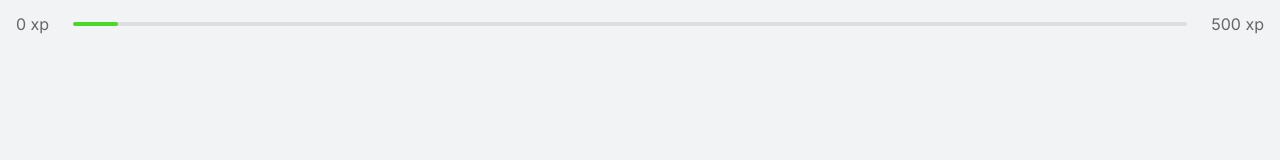
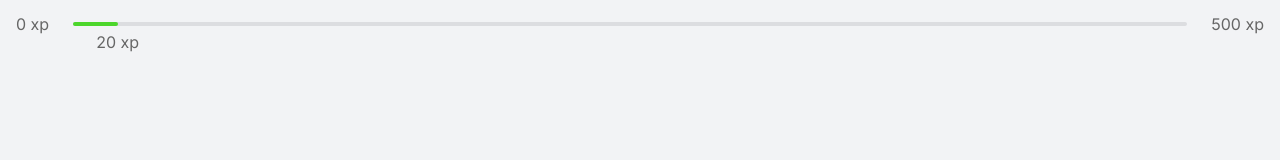
Before and after one commit to magnonasc/MoveIt, a Next.js app: page / in a window 1280 px wide. Shown: the top 160 px of the page. Built offline with nearby package versions, Linux system fonts and the light colour scheme.

Commit message:
Added logic to show current progress on progress bar

```diff
--- a/src/components/atoms/ProgressBar.tsx
+++ b/src/components/atoms/ProgressBar.tsx
@@ -27,9 +27,19 @@ const ProgressBarValue = styled.div<ProgressBarProps>`
     border-radius: 2px;
 `;
 
+const CurrentProgress = styled.span`
+    position: absolute;
+    top: 12px;
+    right: 0;
+    transform: translateX(50%);
+    white-space: pre;
+`;
+
 const ProgressBar: FC<ProgressBarProps> = ({ max, value }: ProgressBarProps) => (
     <ProgressBarContainer>
-        <ProgressBarValue max={max} value={value} />
+        <ProgressBarValue max={max} value={value}>
+            {value > 0 && value < max ? <CurrentProgress>{value} xp</CurrentProgress> : null}
+        </ProgressBarValue>
     </ProgressBarContainer>
 );
 
```
